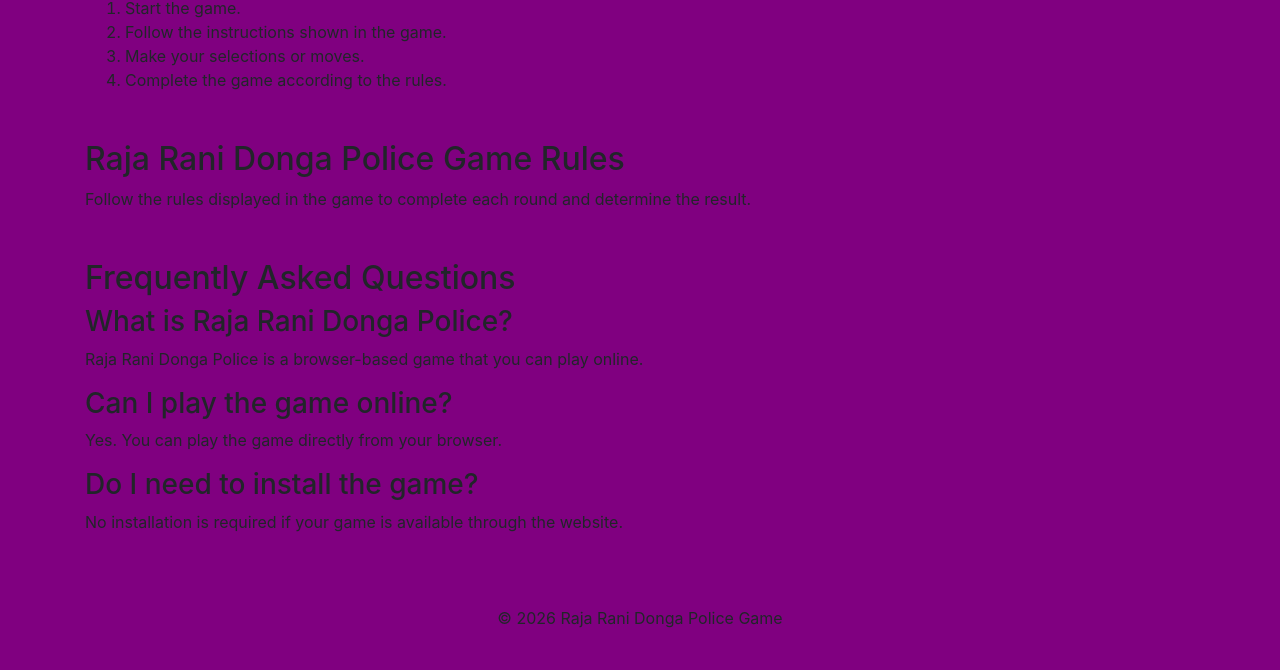
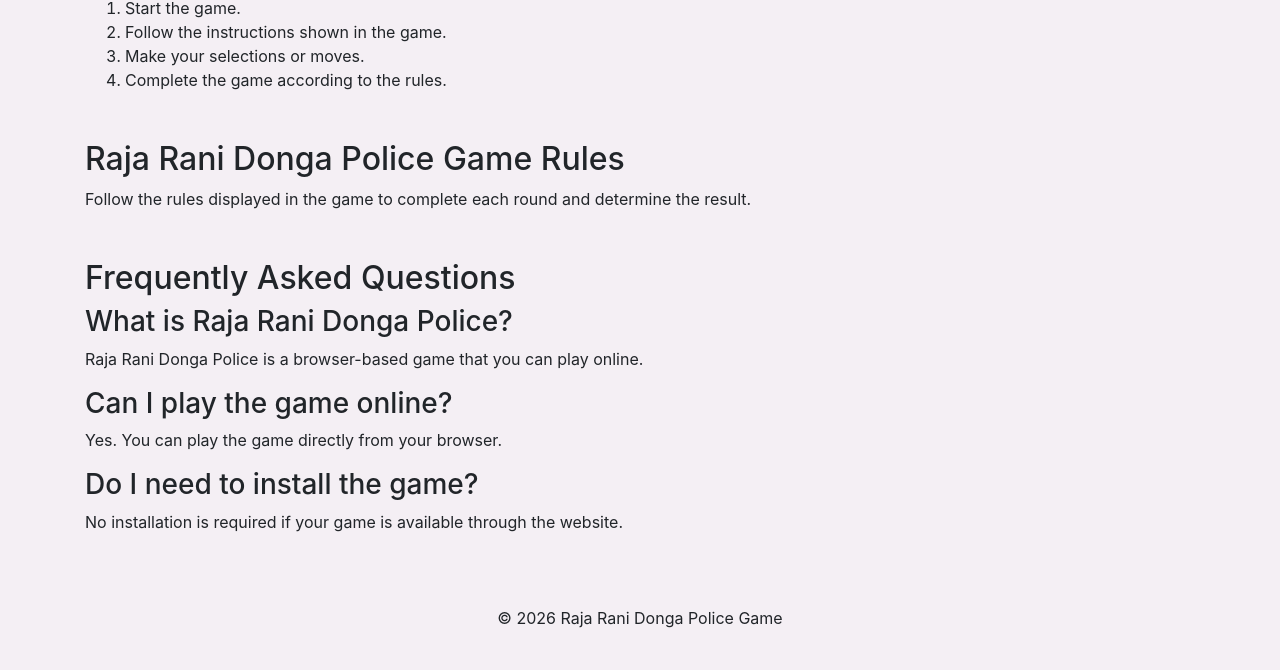
Before and after one commit to gangavarapuradhika/raja_rani, a website built with Vite: page index.html in a window 1280 px wide. Shown: the part 633-1303 px from the top of the page. Built offline with nearby package versions, Linux system fonts and the light colour scheme.

Commit message:
Update src/style.css

```diff
--- a/src/style.css
+++ b/src/style.css
@@ -1,5 +1,5 @@
 body {
-  background-color: purple;
+  background-color: rgb(244, 239, 244);
 }
 .game-container {
   margin-top: 20px;
```
